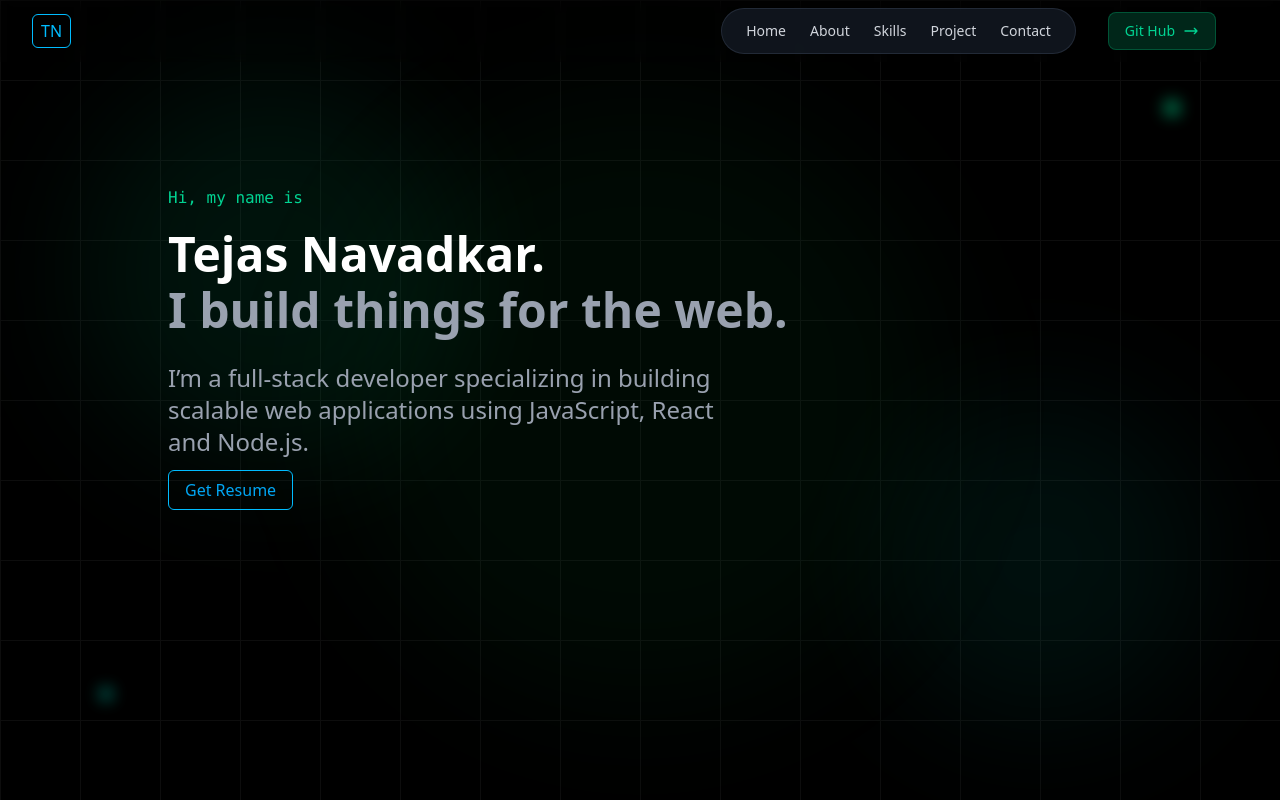
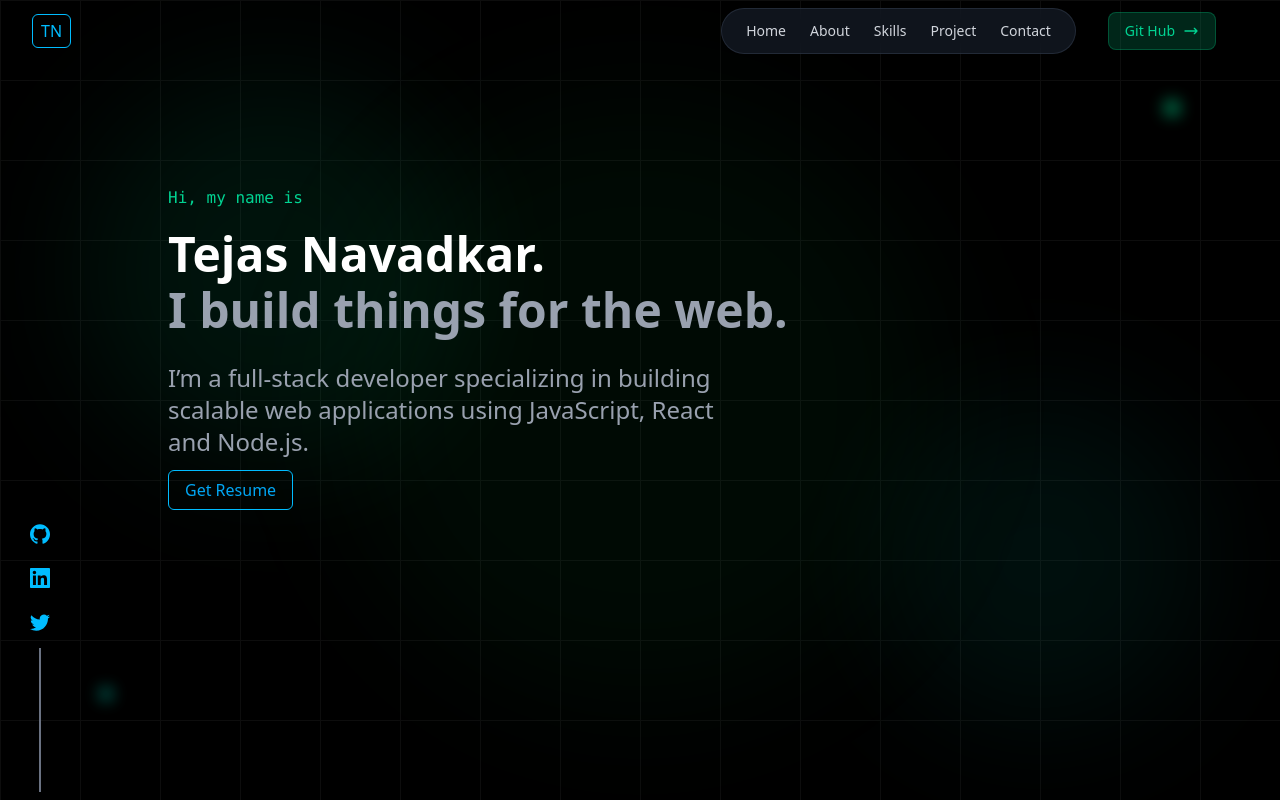
Before and after one commit to Tejasnavadkar/Portfolio-v1, a React (Vite) app: page / in a window 1280 px wide. Built offline with nearby package versions, Linux system fonts and the light colour scheme.

Commit message:
add social links

```diff
--- a/src/App.tsx
+++ b/src/App.tsx
@@ -6,7 +6,7 @@ import Hero from "./components/Hero/Hero";
 import LayoutWrapper from "./components/Layout/LayoutWrapper";
 import ProjectSection from "./components/Projects/ProjectSection";
 import Skills from "./components/Skills/Skills";
-import { projects, skills } from "./Data";
+import { projects, skills, SocialLinks } from "./Data";
 function App() {
 
 
@@ -29,7 +29,7 @@ function App() {
         <Contact/>
 
         {/* footer */}
-        <Footer/>
+        <Footer socials={SocialLinks}/>
       </LayoutWrapper>
     </>
   );
--- a/src/Data.ts
+++ b/src/Data.ts
@@ -1,4 +1,7 @@
 import type { IconType } from "react-icons";
+import { BsTwitter } from "react-icons/bs";
+import { GrLinkedin } from "react-icons/gr";
+import { ImGithub } from "react-icons/im";
 import {
   SiHtml5,
   SiCss3,
@@ -45,6 +48,12 @@ export interface projectType {
     live: string,
     description:string,
     techStack: techStack[],
+  }
+
+  export interface socialType {
+    title: string,
+    icon: IconType,
+    link: string,
   }
 
 export const skills:SkillType[] = [
@@ -204,3 +213,21 @@ export const NavItems = [
         link:"contact"
     },
 ]
+
+export const SocialLinks:socialType[] = [
+    {
+        title:"GitHub",
+        icon:ImGithub,
+        link:"https://github.com/Tejasnavadkar"
+    },
+    {
+        title:"LinkedIn",
+        icon:GrLinkedin,
+        link:"https://www.linkedin.com/in/tejas-navadkar/"
+    },
+    {
+        title:"Twitter",
+        icon:BsTwitter,
+        link:"https://x.com/Tejas_Navadkar"
+    }
+]
--- a/src/components/About/About.tsx
+++ b/src/components/About/About.tsx
@@ -1,16 +1,14 @@
 import React from 'react'
+import TitleHead from '../Common/TitleHead'
 
 const About = () => {
   return (
     <div>
         <section id="about" className=" pt-15 md:mt-20 space-y-5 md:px-6">
-          <div className="flex items-center gap-4">
-            <h3 className="text-white text-2xl font-bold">About Me</h3>
-            <div className="w-[25%] border border-gray-500 "></div>
-          </div>
+          <TitleHead title='About Me' />
 
           <div className=" ">
-            <p className="flex flex-col gap-6 text-sm sm:text-lg text-gray-400 font-semibold">
+            <div className="flex flex-col gap-6 text-sm sm:text-lg text-gray-400 font-semibold">
               <span>
                 Hello! My name is Tejas Navadkar, and I’m an aspiring MERN stack
                 developer who enjoys building full-stack web applications using
@@ -71,7 +69,7 @@ const About = () => {
                   </ul>
                 </div>
               </div>
-            </p>
+            </div>
           </div>
         </section>
     </div>
--- /dev/null
+++ b/src/components/Common/Social.tsx
@@ -0,0 +1,21 @@
+import React from 'react'
+import type { socialType } from '../../Data'
+
+export interface socialsType {
+    socials:socialType[]
+}
+
+const Social = ({socials}:socialsType) => {
+  return (
+     <div className=" hidden md:flex absolute left-5 bottom-0 w-10 h-fit  flex-col items-center gap-4 py-2 z-20">
+            <div className="text-sky-400 text-2xl font-bold flex flex-col gap-6 ">
+                {
+                    socials.map((item,idx)=>(<a className='cursor-pointer' key={idx} href={`${item.link}`} target='_blank'><item.icon size={20} /></a>))
+                }
+            </div>
+            <div className="h-36 border border-gray-500 "></div>
+        </div>
+  )
+}
+
+export default Social
--- /dev/null
+++ b/src/components/Common/TitleHead.tsx
@@ -0,0 +1,12 @@
+import React from 'react'
+
+const TitleHead = ({title}:{title:string}) => {
+  return (
+    <div className="flex items-center gap-4">
+            <h3 className="text-white text-2xl font-bold">{title}</h3>
+            <div className="w-[25%] border border-gray-500 "></div>
+          </div>
+  )
+}
+
+export default TitleHead
--- a/src/components/Contact/Contact.tsx
+++ b/src/components/Contact/Contact.tsx
@@ -5,12 +5,12 @@ const Contact = () => {
     <div>
        <section id="contact" className="mt-10 px-6">
           <div className="space-y-10 ">
-            <div className="flex flex-col items-center w-full md:w-2xl mx-auto">
+            <div className="flex flex-col items-center w-full md:w-xl lg:w-2xl mx-auto">
               <h3 className="text-white text-lg sm:text-2xl md:text-4xl font-bold">Get In Touch</h3>
               <p className="text-gray-500 text-center text-sm sm:text-lg ">
                 I’m a passionate fresher, eager to learn and explore new
                 opportunities. If you have any questions, collaboration ideas,
-                or potential opportunities, feel free to reach out—I’d love to
+                or potential opportunities, feel free to reach out I’d love to
                 connect and respond as soon as I can!
               </p>
             </div>
--- a/src/components/Footer/Footer.tsx
+++ b/src/components/Footer/Footer.tsx
@@ -1,9 +1,17 @@
 import React from 'react'
+import type { socialsType } from '../Common/Social'
 
-const Footer = () => {
+
+
+const Footer = ({socials}:socialsType) => {
   return (
     <div>
-      <section id="footer" className="px-6">
+      <section id="footer" className="px-6 space-y-4">
+          <div className="text-sky-400 md:hidden text-2xl font-bold flex gap-6 justify-center ">
+                {
+                    socials?.map((item,idx)=>(<a className='cursor-pointer' key={idx} href={`${item.link}`} target='_blank'><item.icon size={20} /></a>))
+                }
+            </div>
           <div className="text-white text-xs sm:text-sm text-center">
              Designed & Built by Tejas Navadkar.
           </div>
--- a/src/components/Layout/LayoutWrapper.tsx
+++ b/src/components/Layout/LayoutWrapper.tsx
@@ -1,6 +1,8 @@
 import React, { type ReactNode } from "react";
 import "./LayoutWrapper.css";
 import NavBar from "../NavBar/NavBar";
+import Social from "../Common/Social";
+import { SocialLinks } from "../../Data";
 interface LayoutWrapper {
   children?: ReactNode;
 }
@@ -29,6 +31,8 @@ const LayoutWrapper = ({ children }: LayoutWrapper) => {
       {/* nav */}
       <NavBar />
 
+       <Social socials={SocialLinks}/>
+
       {/* Your actual content (childrens) */}
       <div className=" scroll-container absolute h-full py-18  overflow-y-auto overflow-x-hidden scrollbar w-full z-10 ">
         <div className="w-[80%] mx-auto mt-12 sm:mt-6 md:mt-1 p-4 space-y-60 z-10 " >
--- a/src/components/NavBar/NavBar.tsx
+++ b/src/components/NavBar/NavBar.tsx
@@ -52,7 +52,7 @@ const NavBar = () => {
     </div>
 
     {/* NavBar */}
-     <nav className="sticky left-0 right-0 backdrop-blur-sm top-0 z-50 flex justify-between items-center py-5 px-11 md:px-8 md:py-2">
+     <nav className="sticky left-0 right-0 top-0 z-50 flex justify-between items-center py-5 px-11 md:px-8 md:py-2">
         <button onClick={()=>handleScroll("home")} className="flex  cursor-pointer items-center space-x-3 text-sky-400 border border-sky-400 px-2 py-1 rounded-md">
           TN
         </button>
--- a/src/components/Projects/ProjectSection.tsx
+++ b/src/components/Projects/ProjectSection.tsx
@@ -1,5 +1,6 @@
 import ProjectCard from './ProjectCard'
 import type { projectType } from '../../Data'
+import TitleHead from '../Common/TitleHead'
 
 interface projects {
     projects:projectType[]
@@ -10,10 +11,7 @@ const ProjectSection = ({projects}:projects) => {
     <div>
       <section id="projects" className="mt-10 px-6">
           <div className="space-y-10">
-            <div className="flex items-center gap-4">
-              <h3 className="text-white text-2xl font-bold">Projects</h3>
-              <div className="w-[25%] border border-gray-500 "></div>
-            </div>
+           <TitleHead title='Projects' />
 
             {/* project grid */}
             <div className="text-white flex flex-wrap justify-center items-center gap-8 ">
--- a/src/components/Skills/Skills.tsx
+++ b/src/components/Skills/Skills.tsx
@@ -1,4 +1,5 @@
 import type { SkillType } from '../../Data'
+import TitleHead from '../Common/TitleHead'
 
 interface skills {
     skills:SkillType[]
@@ -9,10 +10,7 @@ const Skills = ({skills}:skills) => {
     <div>
         <section id="skills" className="mt-10 px-6">
           <div className="space-y-10">
-            <div className="flex items-center gap-4">
-              <h3 className="text-white text-2xl font-bold">My Skills</h3>
-              <div className="w-[25%] border border-gray-500 "></div>
-            </div>
+            <TitleHead title='My Skills' />
             <div className="space-y-12">
               {skills.map((group, i) => (
                 <div key={i}>
```
